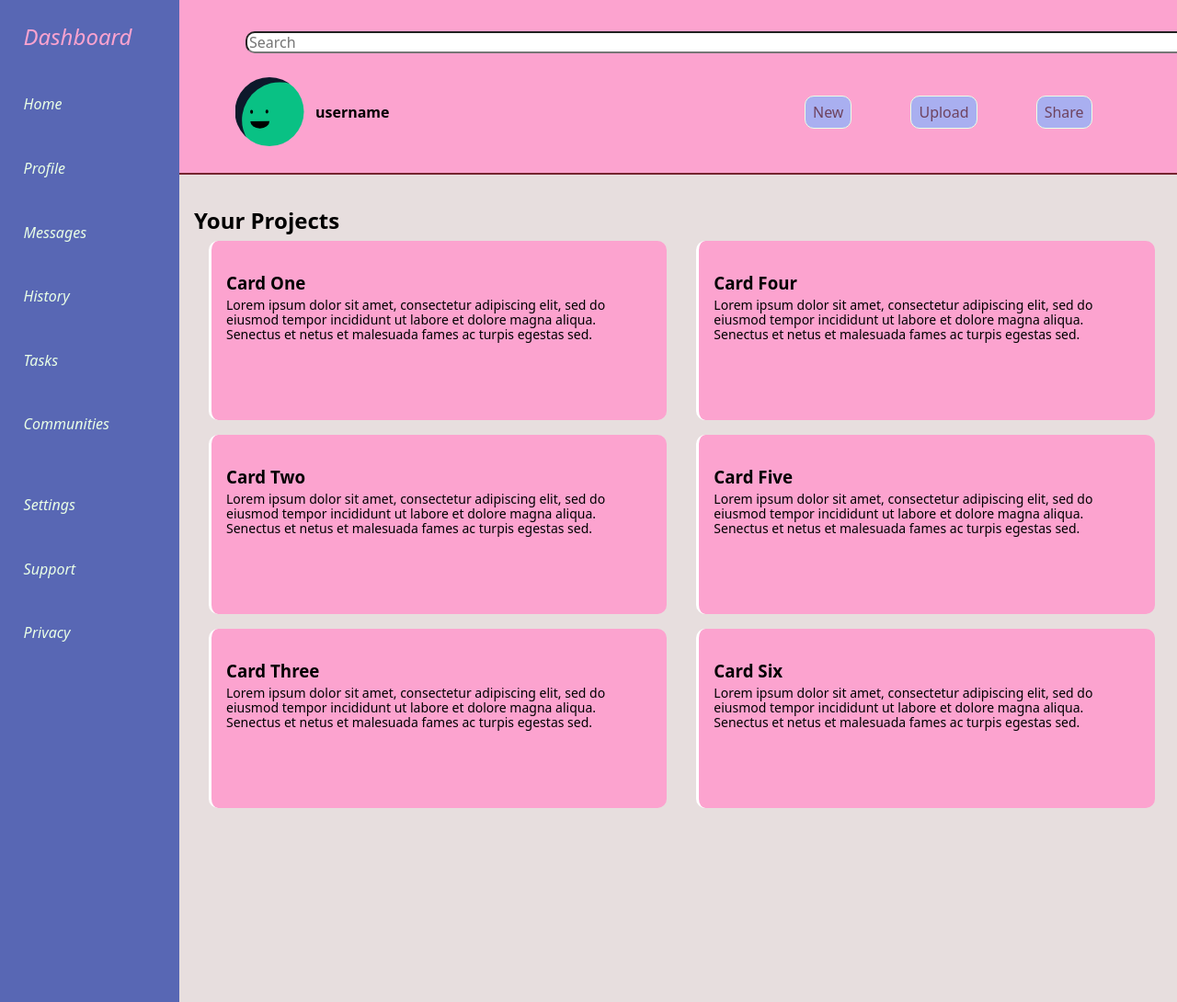
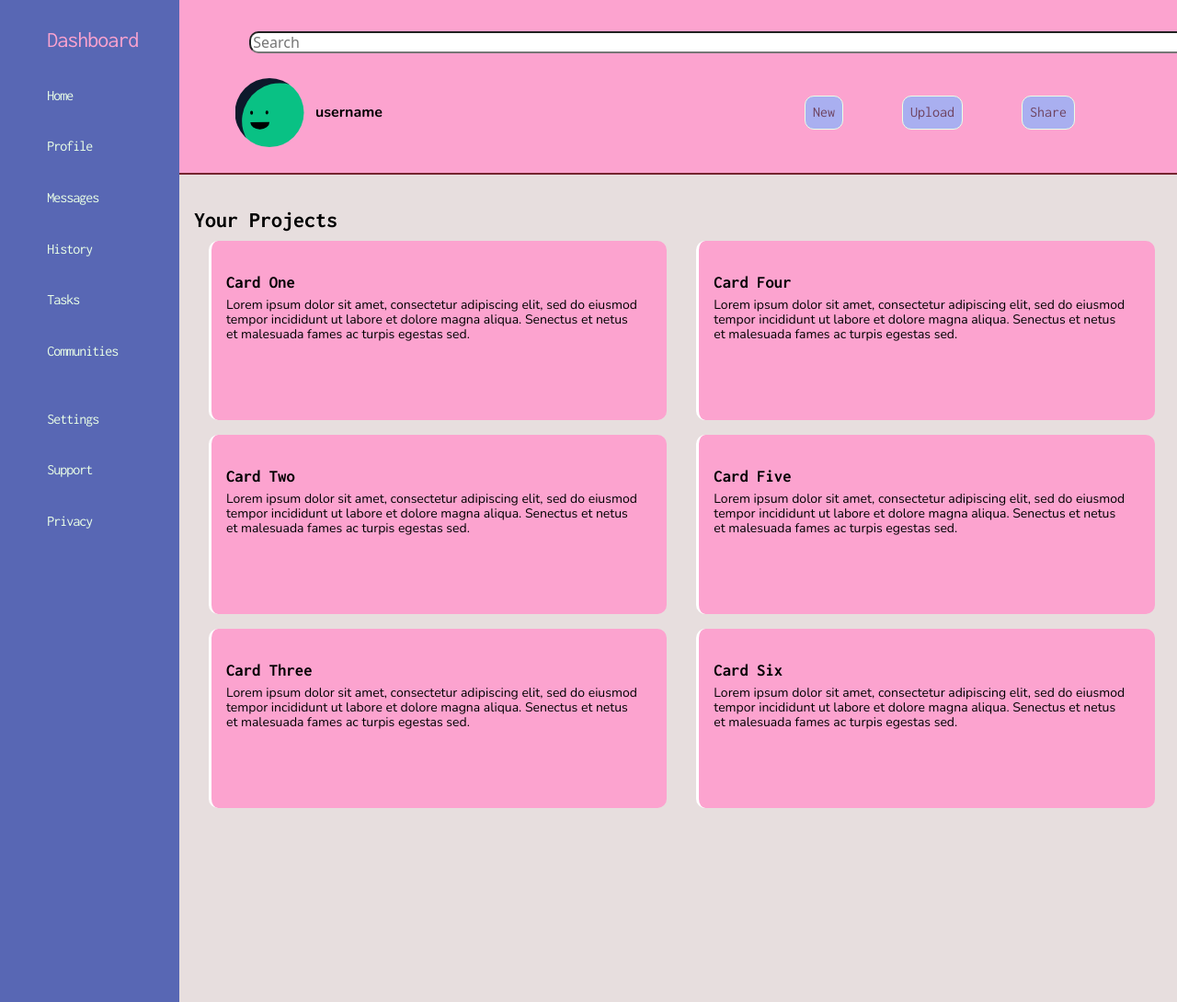
Before and after one commit to lancemgiles/dashboard, a plain HTML site: page index.html in a window 1280 px wide. Shown: the top 1090 px of the page at 92% size. Drawn offline with nearby package versions, Linux system fonts and the light colour scheme; a web font is replaced by a local one.

Commit message:
adjust fonts

```diff
--- a/index.html
+++ b/index.html
@@ -9,17 +9,17 @@
 <body>
 
   <div id="sidebar">
-    <a href=""><i class="nf nf-cod-dashboard" id="dash"> Dashboard</i></a>
-    <a href=""><i class="nf nf-md-home"> Home</i></a>
-    <a href=""><i class="nf nf-md-account_box"> Profile</i></a>
-    <a href=""><i class="nf nf-md-message_text"> Messages</i></a>
-    <a href=""><i class="nf nf-oct-history"> History</i></a>
-    <a href=""><i class="nf nf-fa-tasks"> Tasks</i></a>
-    <a href=""><i class="nf nf-fa-group"> Communities</i></a>
+    <a href="" id="dash"><i class="nf nf-cod-dashboard"></i>Dashboard</a>
+    <a href=""><i class="nf nf-md-home"></i>Home</a>
+    <a href=""><i class="nf nf-md-account_box"></i>Profile</a>
+    <a href=""><i class="nf nf-md-message_text"></i>Messages</a>
+    <a href=""><i class="nf nf-oct-history"></i>History</a>
+    <a href=""><i class="nf nf-fa-tasks"></i>Tasks</a>
+    <a href=""><i class="nf nf-fa-group"></i>Communities</a>
     <br>
-    <a href=""><i class="nf nf-fa-gear"> Settings</i></a>
-    <a href=""><i class="nf nf-md-chat_question"> Support</i></a>
-    <a href=""><i class="nf nf-md-security"> Privacy</i></a>
+    <a href=""><i class="nf nf-fa-gear"></i>Settings</a>
+    <a href=""><i class="nf nf-md-chat_question"></i>Support</a>
+    <a href=""><i class="nf nf-md-security"></i>Privacy</a>
   </div>
 
   <div id="header">
--- a/style.css
+++ b/style.css
@@ -1,6 +1,8 @@
 @import "https://www.nerdfonts.com/assets/css/webfont.css";
 
 @import 'modern-normalize/modern-normalize.css';
+
+@import url('https://fonts.googleapis.com/css2?family=Inconsolata:wght@200..900&family=Nunito:ital,wght@0,200..1000;1,200..1000&display=swap');
 
 body {
   display: grid;
@@ -8,8 +10,20 @@ body {
   grid-template-rows: 190px 300px 300px 300px;
 }
 
+a, h1, h2, h3, h4, h5, button {
+  font-family: Inconsolata, 'Courier New', Courier, monospace;
+}
+
 a {
   text-decoration: none;
+}
+
+i {
+  display: inline-block;
+}
+
+p {
+  font-family: Nunito, Verdana, Geneva, Tahoma, sans-serif;
 }
 
 #sidebar {
@@ -18,12 +32,12 @@ a {
   grid-row-start: 1;
   grid-row-end: 5;
   background-color: #5867b4;
-
-
 }
 
 #sidebar a {
   color: #EAFFE6;
+  display: block;
+  letter-spacing: -1px;
 }
 
 #sidebar a:hover {
@@ -31,7 +45,7 @@ a {
 }
 
 #sidebar i {
-  display: block;
+
   padding: 1.6rem;
 }
 
```
